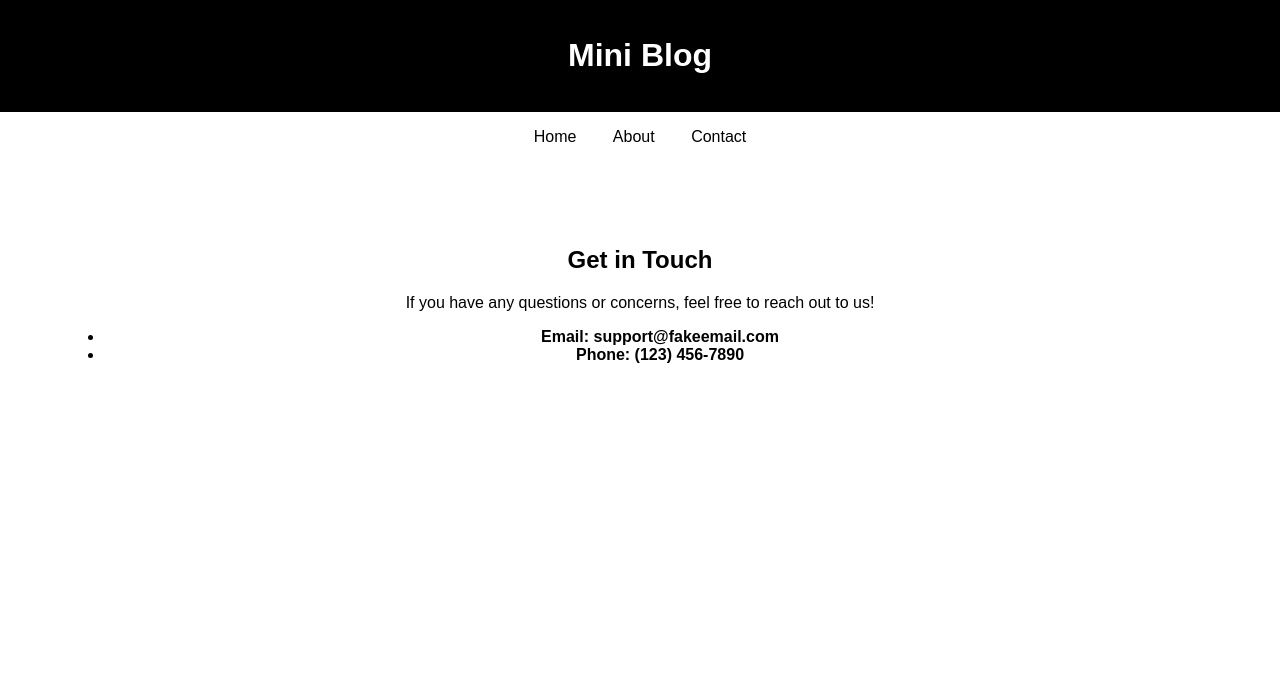
After one commit to seniordaniel1/CS546-Final-Project, a Node server app: page /contact in a window 1280 px wide. The commit adds this page. Shown: the top 684 px of the page. Run offline with Node 20, Linux system fonts and the light colour scheme; some libraries are stand-ins or nearby versions.

Commit message:
added contact page

```diff
--- a/public/css/styles.css
+++ b/public/css/styles.css
@@ -50,3 +50,7 @@ footer {
   background-color: #f9f9f9;
   box-shadow: 0 2px 5px rgba(0, 0, 0, 0.1);
 }
+
+.support-list{
+  font-weight: bold;
+}
--- a/routes/index.js
+++ b/routes/index.js
@@ -143,6 +143,10 @@ const constructorMethod = (app) => {
         res.render('about');
     })
 
+    app.get('/contact', (req, res) => {
+        res.render('contact');
+    })
+
     // Protected routes
     app.use('/posts', ensureAuthenticated, postRoutes);
     app.use('/users', ensureAuthenticated, userRoutes);
--- /dev/null
+++ b/views/contact.handlebars
@@ -0,0 +1,10 @@
+<main>
+    <section>
+        <h2>Get in Touch</h2>
+        <p>If you have any questions or concerns, feel free to reach out to us!</p>
+        <ul>
+            <li class="support-list">Email: support@fakeemail.com</li>
+            <li class="support-list">Phone: (123) 456-7890</li>
+        </ul>
+    </section>
+</main>
--- a/views/layouts/main.handlebars
+++ b/views/layouts/main.handlebars
@@ -19,7 +19,7 @@
     <nav>
         <a href="/">Home</a>
         <a href="/about">About</a>
-        <a href="#">Contact</a>
+        <a href="/contact">Contact</a>
     </nav>
     <main>
         {{{body}}}
```
